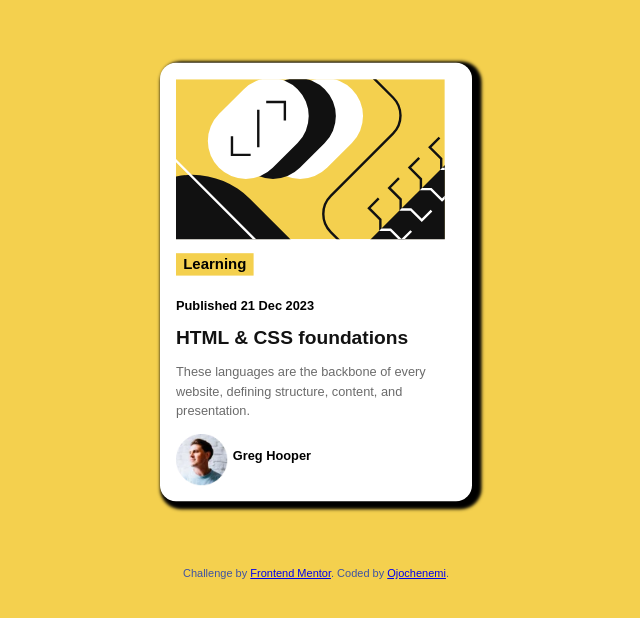
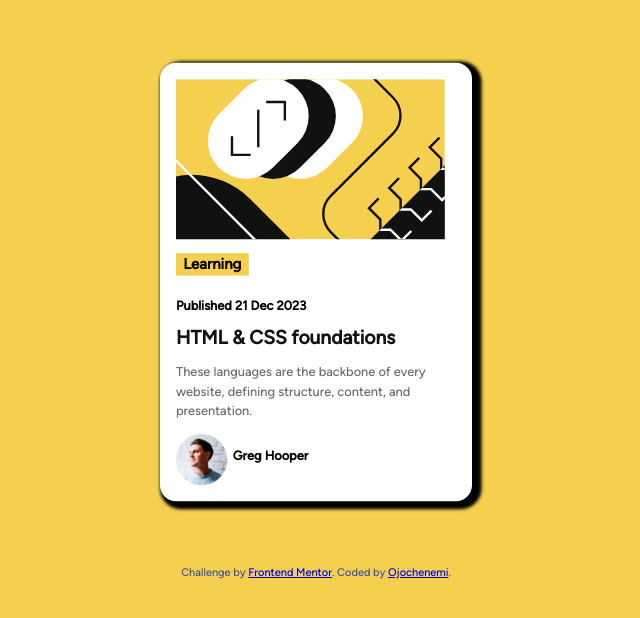
Before and after one commit to Iamojochenemi/blog-preview-card, a plain HTML site: page index.html in a window 1280 px wide. Shown: the whole page, without its empty margins (324-964 px from the left). Drawn offline with Linux system fonts and the light colour scheme.

Commit message:
penultimate version

```diff
--- a/index.html
+++ b/index.html
@@ -8,12 +8,6 @@
 
   <title>Frontend Mentor | Blog preview card</title>
   <link rel="stylesheet" href="style.css">
-
-  <style>@font-face {
-    font-family: 'Figtree-Medium.ttf';
-    src: url('./assets/fonts/Figtree-VariableFont_wght.ttf')
-    format('truetype');
-  }</style>
 
 </head>
 <body>
--- a/style.css
+++ b/style.css
@@ -1,5 +1,9 @@
+@font-face {
+    font-family: 'Figtree-Medium';
+    src: url('./fonts/static/Figtree-Medium.ttf') format('truetype');
+}
 body{
-font-family: Figtree-Medium, sans-serif;
+font-family: 'figtree-medium', sans-serif;
 background-color: hsl(47, 88%, 63%);
 line-height: 1.5em;
 font-size: 16px;
```
Also changed, not shown: 1 other file.
